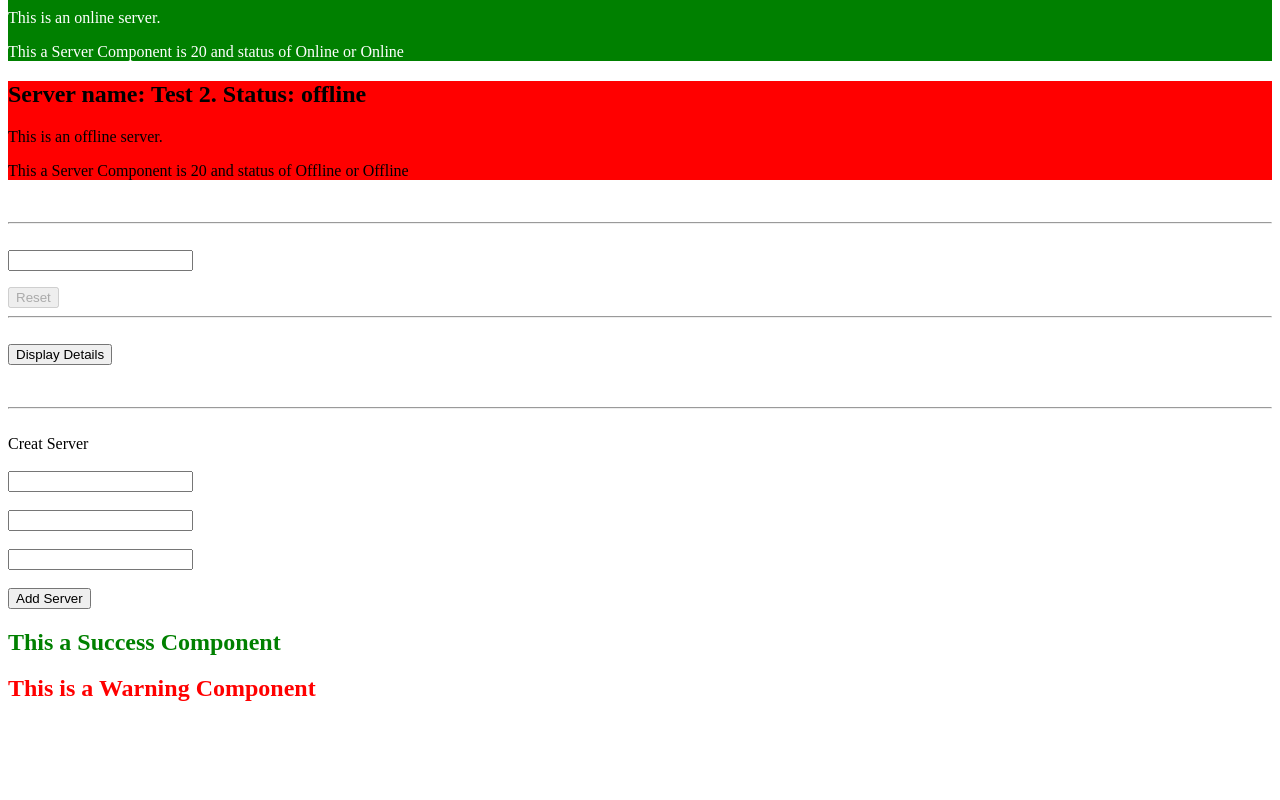
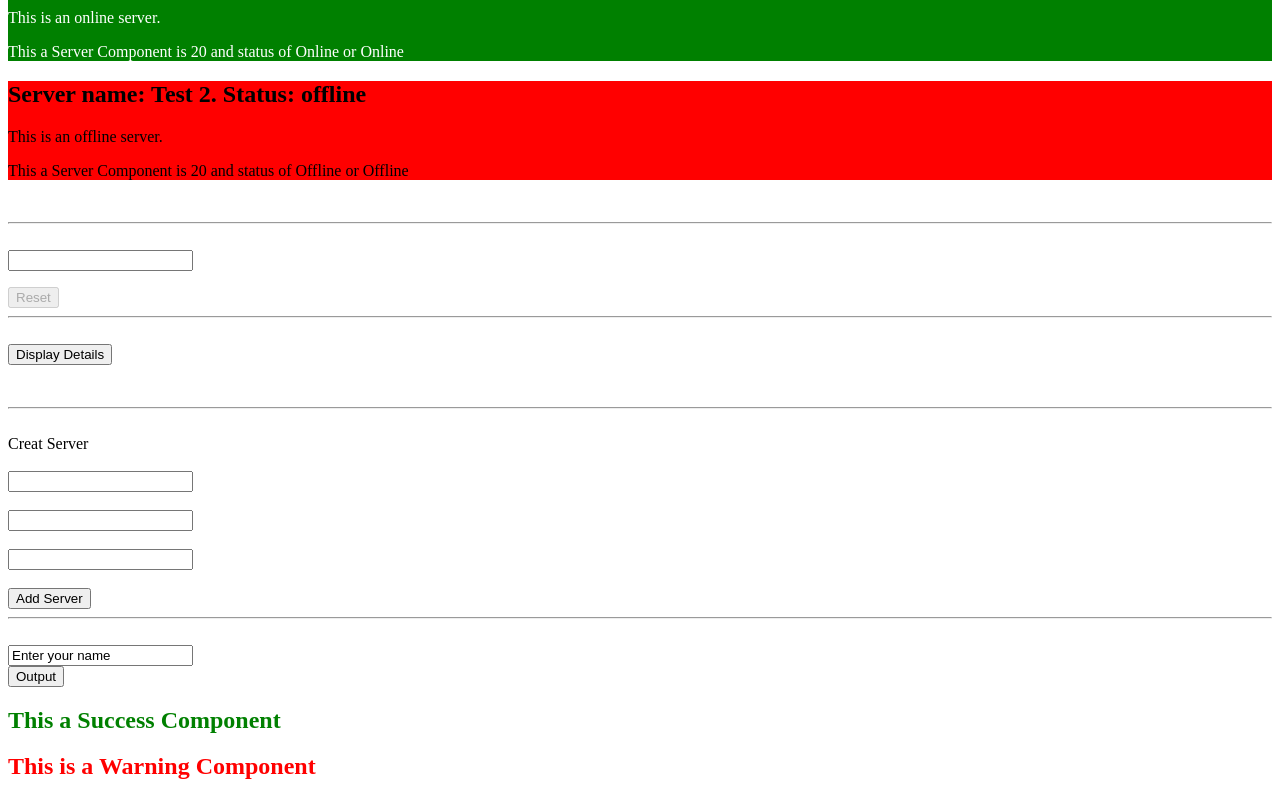
Before and after one commit to junsan/angular-basics, an Angular app: page / in a window 1280 px wide. Shown: the part 406-1206 px from the top of the page. Before the commit the page ends 1128 px from the top, so only its background shows below. Built offline with nearby package versions, Linux system fonts and the light colour scheme.

Commit message:
local references

```diff
--- a/src/app/servers/servers.component.html
+++ b/src/app/servers/servers.component.html
@@ -34,3 +34,8 @@
 Creat Server
 <br><br>
 <app-create-server (serverCreated)="handlerServerCreated($event)"></app-create-server>
+
+<br><hr><br>
+<input type="text" #localName value="Enter your name">
+<br>
+<button type="button" (click)="outuputLR(localName)">Output</button>
--- a/src/app/servers/servers.component.ts
+++ b/src/app/servers/servers.component.ts
@@ -57,4 +57,8 @@ export class ServersComponent {
       content: serverData.content
     });
   }
+
+  outuputLR(localName: HTMLInputElement) {
+    console.log(localName.value);
+  }
 }
```
